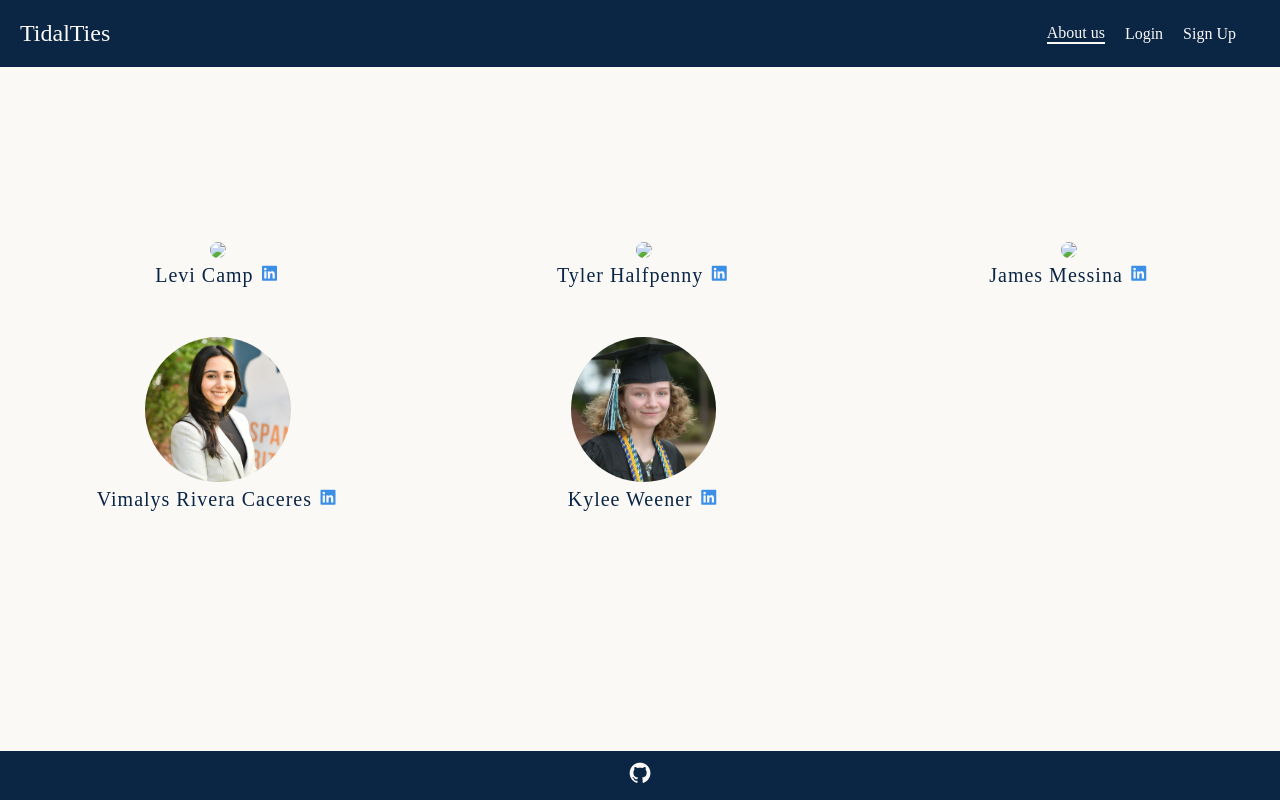
After one commit to viimalys/COP4331-contact-manager, a PHP site: page /aboutNotLoggedIn.html in a window 1280 px wide. The commit adds this page. Run offline with PHP 8.4, Linux system fonts and the light colour scheme.

Commit message:
changes to about links

```diff
--- /dev/null
+++ b/aboutNotLoggedIn.html
@@ -0,0 +1,53 @@
+<!DOCTYPE html>
+<html lang="en-US" dir="ltr">
+
+<head>
+	<meta charset="utf-8">
+	<title>TidalTies</title>
+	<script type="text/javascript" src="js/md5.js"></script>
+	<script type="text/javascript" src="js/code.js"></script>
+	<link href="css/styles.css" rel="stylesheet">
+	<link href="https://fonts.googleapis.com/css?family=Ubuntu" rel="stylesheet">
+	<link href='https://unpkg.com/boxicons@2.1.4/css/boxicons.min.css' rel='stylesheet'>
+</head>
+
+<body class="about" onload="updateUserInitials()">
+    <header>
+		<div class="banner">
+			<nav>
+				<div class="logo">
+					<a href="index.html">TidalTies</a>
+				</div>
+				<div class="right-links">
+					<a href="aboutNotLoggedIn.html" class="active">About us</a>
+					<a href="login.html">Login</a>
+					<a href="signup.html">Sign Up</a>
+				</div>
+			</nav>
+		</div>
+	</header>
+
+    <div class="about-container">
+        <div class="grid-container">
+        <div class="grid-item">
+            <img src="#"><br>Levi Camp
+            <a href="#">
+                <i class='bx bxl-linkedin-square' style='color:#3c8fe6'  ></i>
+            </a>
+        </div>
+        <div class="grid-item"><img src="#"><br>Tyler Halfpenny <a href="#"><i class='bx bxl-linkedin-square' style='color:#3c8fe6'  ></i></a></div>
+        <div class="grid-item"><img src="#"><br>James Messina <a href="#"><i class='bx bxl-linkedin-square' style='color:#3c8fe6'  ></i></a></div>
+        <div class="grid-item">
+            <img src="/images/vimalys.jpg"><br>Vimalys Rivera Caceres
+            <a href="https://www.linkedin.com/in/vimalys-rivera-caceres/">
+                <i class='bx bxl-linkedin-square' style='color:#3c8fe6'  ></i>
+            </a>
+        </div>
+        <div class="grid-item"><img src="/images/kylee.jpg"><br>Kylee Weener <a href="https://www.linkedin.com/in/kylee-weener-27a430223/"><i class='bx bxl-linkedin-square' style='color:#3c8fe6'  ></i></a></div>
+        </div>
+      </div>
+      <footer>
+		<a href="https://github.com/viimalys/COP4331-contact-manager"><i class='bx bxl-github' style='color:#faf9f6'  ></i></a>
+	</footer>
+</body>
+</html>
--- a/css/styles.css
+++ b/css/styles.css
@@ -5,6 +5,16 @@ COLOR PALETTE
 - Oxford Blue: #0B2545
 - Berkeley Blue: #13315C
 - Yale Blue: #134074
+
+---------------------------
+#EEF5FF rgb(238, 245, 255) -- lightest color
+#B4D4FF rgb(180, 212, 255)
+#86B6F6 rgb(134, 182, 246)
+#176B87 rgb(23, 107, 135 -- darkest color
+
+
+
+
 */
 
 body
@@ -21,6 +31,10 @@ body
     background-attachment: fixed;
     background-size: cover;*/
     background-color: #FAF9F6;
+}
+
+#loginPage, #signupPage, .landing{
+    background-color: #97d0ff;
 }
 
 #title
@@ -577,6 +591,34 @@ footer a i:hover {
     transition: all 0.3s ease; /* Add a smooth transition effect */
 }
 
+.about-container {
+    max-width: 100%;
+    margin:auto;
+    overflow: hidden;
+}
+.grid-container {
+    display: grid;
+    grid-template-columns: 33% 33% 33%;
+    grid-gap: 10px;
+    padding: 10px;
+    margin: auto;
+}
+.grid-item {
+    text-align: center;
+    font-size: 20px;
+    letter-spacing: 1px;
+    font-family: 'Montserrat';
+    color: #0B2545;
+    padding: 20px 0;
+}
+
+.grid-item img {
+    max-width: 35%; /* Limit the image to the container's width */
+    height: auto;
+    border-radius: 50%; /* Make the image circular */
+    overflow: hidden; /* Hide the overflow content (corner) to maintain the circular shape */
+}
+
 
 /*
 COLOR PALETTE
--- a/index.html
+++ b/index.html
@@ -19,7 +19,7 @@
 					<a href="index.html" class="active">TidalTies</a>
 				</div>
 				<div class="right-links">
-					<a href="#">About us</a>
+					<a href="aboutNotLoggedIn.html">About us</a>
 					<a href="login.html">Login</a>
 					<a href="signup.html">Sign Up</a>
 				</div>
--- a/login.html
+++ b/login.html
@@ -19,7 +19,7 @@
 					<a href="index.html">TidalTies</a>
 				</div>
 				<div class="right-links">
-					<a href="#">About us</a>
+					<a href="aboutNotLoggedIn.html">About us</a>
 					<a href="login.html" class="active">Login</a>
 					<a href="signup.html">Sign Up</a>
 				</div>
--- a/signup.html
+++ b/signup.html
@@ -11,7 +11,7 @@
 	<link href='https://unpkg.com/boxicons@2.1.4/css/boxicons.min.css' rel='stylesheet'>
 </head>
 
-<body>
+<body id="signupPage">
 	<header>
 		<div class="banner">
 			<nav>
@@ -19,7 +19,7 @@
 					<a href="index.html">TidalTies</a>
 				</div>
 				<div class="right-links">
-					<a href="#">About us</a>
+					<a href="aboutNotLoggedIn.html">About us</a>
 					<a href="login.html">Login</a>
 					<a href="signup.html" class="active">Sign Up</a>
 				</div>
```
Also changed, not shown: about.html (added, +63 -0 lines), js/code.js (+162 -67 lines), landing.html (+19 -4 lines), images/kylee.jpg (added), images/vimalys.jpg (added).
